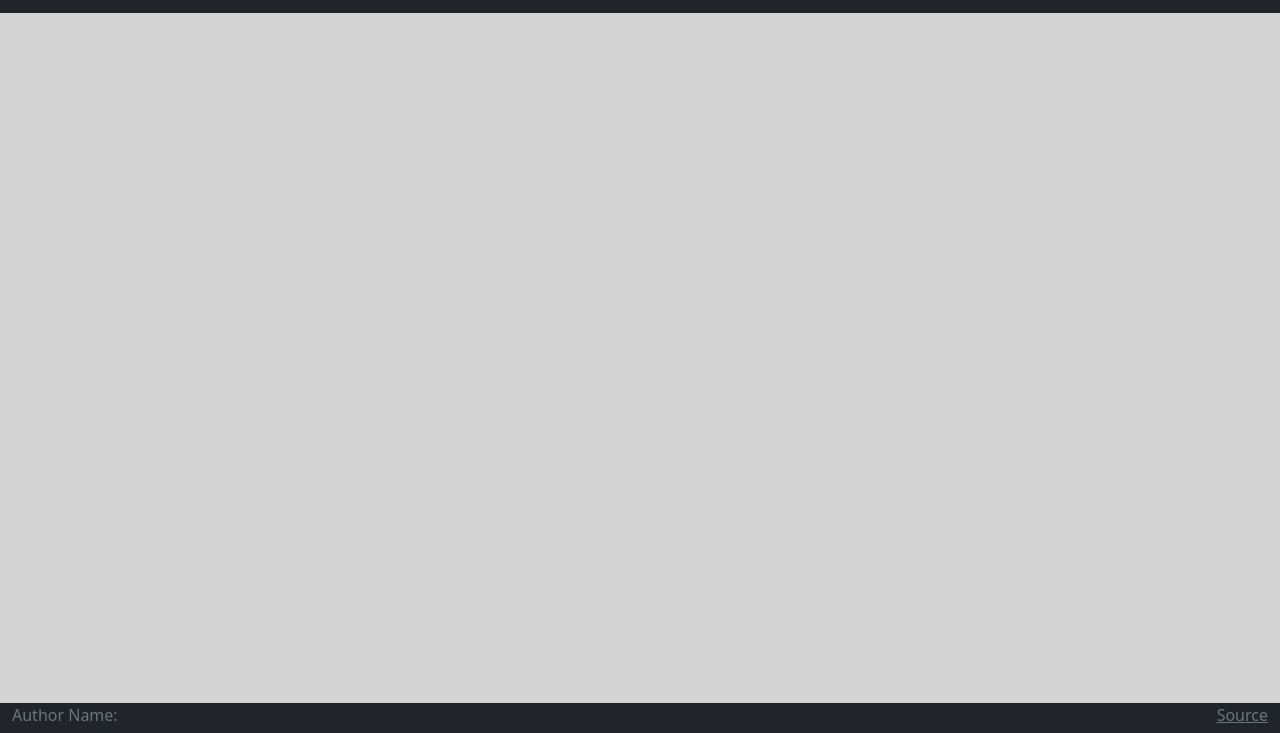
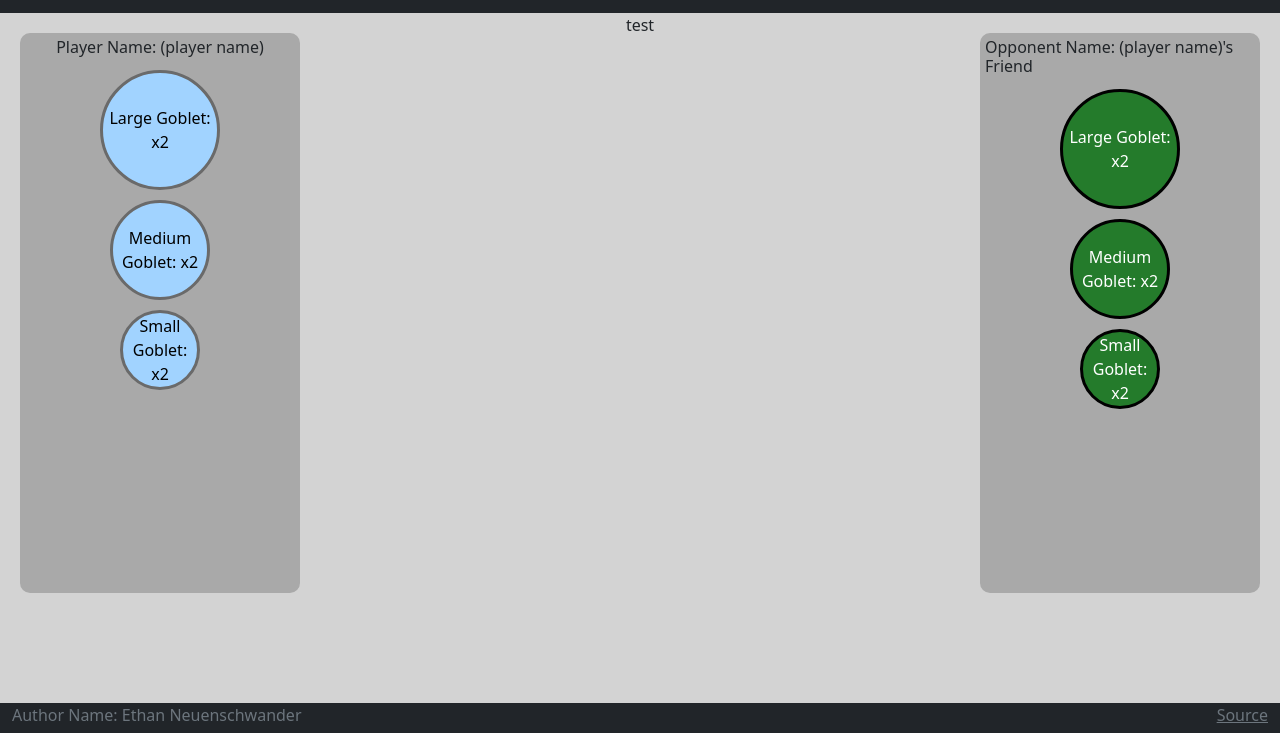
Before and after one commit to eneuey/startup, a plain HTML site: page play.html in a window 1280 px wide. Shown: the part 67-800 px from the top of the page. Drawn offline with nearby package versions, Linux system fonts and the light colour scheme.

Commit message:
Added player info to play.html

```diff
--- a/main.css
+++ b/main.css
@@ -12,6 +12,15 @@ body {
   }
   .button-holder {
     padding: 7px;
+  }
+  .play-button-holder {
+    display: flex;
+    flex-direction: row;
+    justify-content: center;
+  }
+  #play-button{
+    width: 140px;
+    margin: 7px;
   }
   header {
     flex: 0 80px;
@@ -28,6 +37,83 @@ body {
     flex-direction: column;
     align-items: center;
     justify-content: space-around;
+  }
+  main.game {
+    display: flex;
+    flex-direction: row;
+    align-items: flex-start;
+    justify-content: space-around;
+  }
+  .player-info {
+    display: flex;
+    flex: 1;
+  }
+  .info-container{
+    display: flex;
+    flex-direction: column;
+    align-items: center;
+    background-color: darkgray;
+    margin: 20px;
+    height: 70vh;
+    width: 300%;
+    border-radius: 10px;
+    padding: 5px;
+  }
+  .white-large {
+    height: 120px;
+    width: 120px;
+    border-radius: 100px;
+    background-color: rgb(161, 211, 255);
+    border: medium solid rgb(106, 106, 106);
+    margin: 5px;
+  }
+  .white-medium {
+    height: 100px;
+    width: 100px;
+    border-radius: 100px;
+    background-color: rgb(161, 211, 255);
+    border: medium solid rgb(106, 106, 106);
+    margin: 5px;
+  }
+  .white-small {
+    height: 80px;
+    width: 80px;
+    border-radius: 100px;
+    background-color: rgb(161, 211, 255);
+    border: medium solid rgb(106, 106, 106);
+    margin: 5px;
+  }
+  .black-large {
+    height: 120px;
+    width: 120px;
+    border-radius: 100px;
+    color: white;
+    background-color: rgb(36, 123, 43);
+    border: medium solid rgb(0, 0, 0);
+    margin: 5px;
+  }
+  .black-medium {
+    height: 100px;
+    width: 100px;
+    border-radius: 100px;
+    color: white;
+    background-color: rgb(36, 123, 43);
+    border: medium solid rgb(0, 0, 0);
+    margin: 5px;
+  }
+  .black-small {
+    height: 80px;
+    width: 80px;
+    border-radius: 100px;
+    color: white;
+    background-color: rgb(36, 123, 43);
+    border: medium solid rgb(0, 0, 0);
+    margin: 5px;
+  }
+  .board-holder {
+    display: flex;
+    flex: 2;
+    justify-content: center;
   }
   menu {
     flex: 1;
@@ -63,7 +149,7 @@ body {
 
 
 
-  @media (max-height: 600px) {
+  @media (max-height: 500px) {
     header {
       display: none;
     }
--- a/play.html
+++ b/play.html
@@ -3,7 +3,7 @@
   <head>
     <meta charset="UTF-8" />
     <meta name="viewport" content="width=device-width, initial-scale=1.0" />
-    <title>Rules</title>
+    <title>Play Goblet</title>
 
     <link rel="stylesheet" href="main.css" />
 
@@ -36,13 +36,31 @@
       </nav>
     </header>
 
-    <main class="container-fluid text-center">
-
+    <main class="game">
+      <div class="player-info">
+        <div class="info-container">
+            <h6>Player Name: (player name)</h6>
+            <button class="white-large">Large Goblet: x2</button>
+            <button class="white-medium">Medium Goblet: x2</button>
+            <button class="white-small">Small Goblet: x2</button>
+        </div>
+      </div>
+      <div class="board-holder">
+        <p>test</p>
+      </div>
+      <div class="player-info">
+        <div class="info-container">
+            <h6>Opponent Name: (player name)'s Friend</h6>
+            <button class="black-large" >Large Goblet: x2</button>
+            <button class="black-medium">Medium Goblet: x2</button>
+            <button class="black-small">Small Goblet: x2</button>
+        </div>
+      </div>
     </main>
 
     <footer class="bg-dark text-dark text-muted">
       <div class="container-fluid">
-        <span class="text-reset">Author Name:</span>
+        <span class="text-reset">Author Name: Ethan Neuenschwander</span>
         <a
           class="text-reset"
           href="https://github.com/eneuey/startup"
```
Also changed, not shown: online.html (+2 -2 lines), rules.html (+10 -2 lines).
